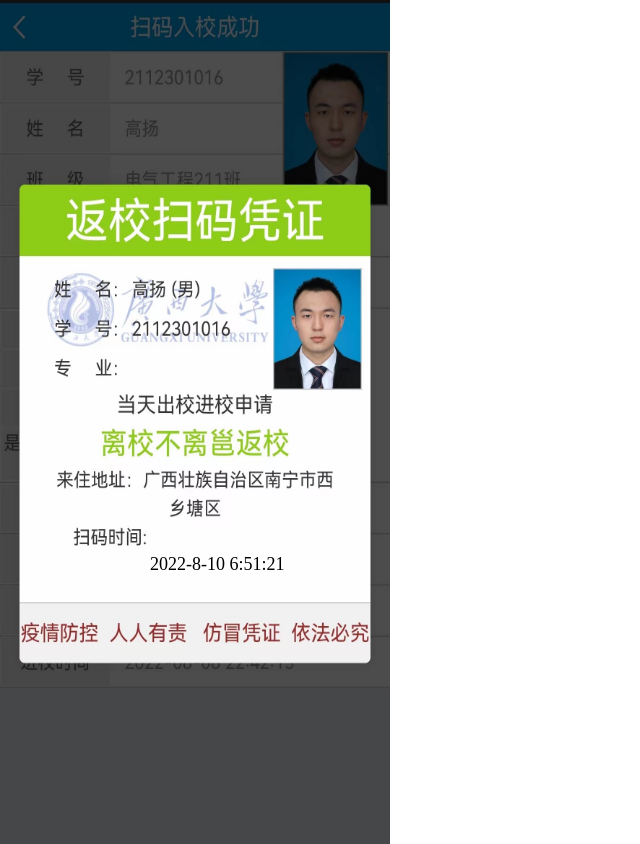
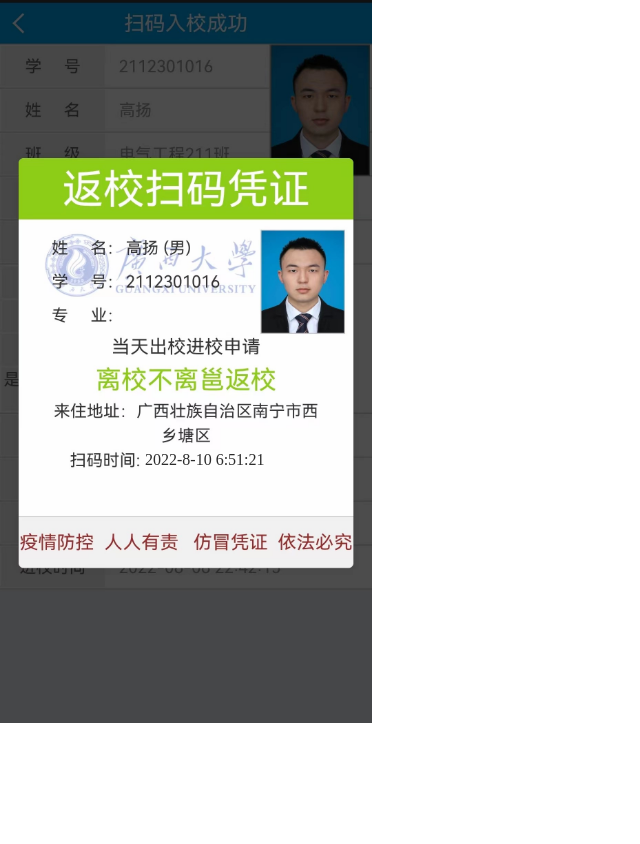
Before and after one commit to GY456456/gyruxiaosaoma.github.io, a plain HTML site: page index.html in a window 1280 px wide. Shown: the whole page, without its empty margins (0-640 px from the left). After the commit the page ends 800 px from the top, so only its background shows below. Drawn offline with Linux system fonts and the light colour scheme.

Commit message:
Update index.html

```diff
--- a/index.html
+++ b/index.html
@@ -16,8 +16,8 @@
 			.box img{
 				float: left;
 				position: absolute;
-				width:390px;
-				height: 844px;
+				width:372px;
+				height: 723px;
 			}
 			#zp{
 				z-index: 88;
@@ -25,19 +25,21 @@
 			#time{
 				position: absolute;
 				z-index: 100;
-				font-size: 18px;
+				font-size: 16px;
 				width: 300px;
-				margin-top: 554px;
-				margin-left: 150px;
-				font-weight: 400;
+				margin-top: 451px;
+				margin-left: 145px;
+				font-weight: 500;
+				color: #2d2d2d;
 			}
 			#time1{
 				position: absolute;
 				z-index: 88;
-				font-size: 18px;
+				font-size: 16px;
 				width: 300px;
-				margin-top: 505px;
-				margin-left: 120px;
+				margin-top: 510px;
+				margin-left: 115px;
+				color: #979797;
 
 			}
 		</style>
@@ -54,7 +56,7 @@
 
 			<div onclick="aa()">
 				<p id="time"></p>
-				<img src="img/1.jpg" id="zp" >
+				<img src="img/1.jpg" id="zp"  >
 			</div>
 
 		</div>
```
